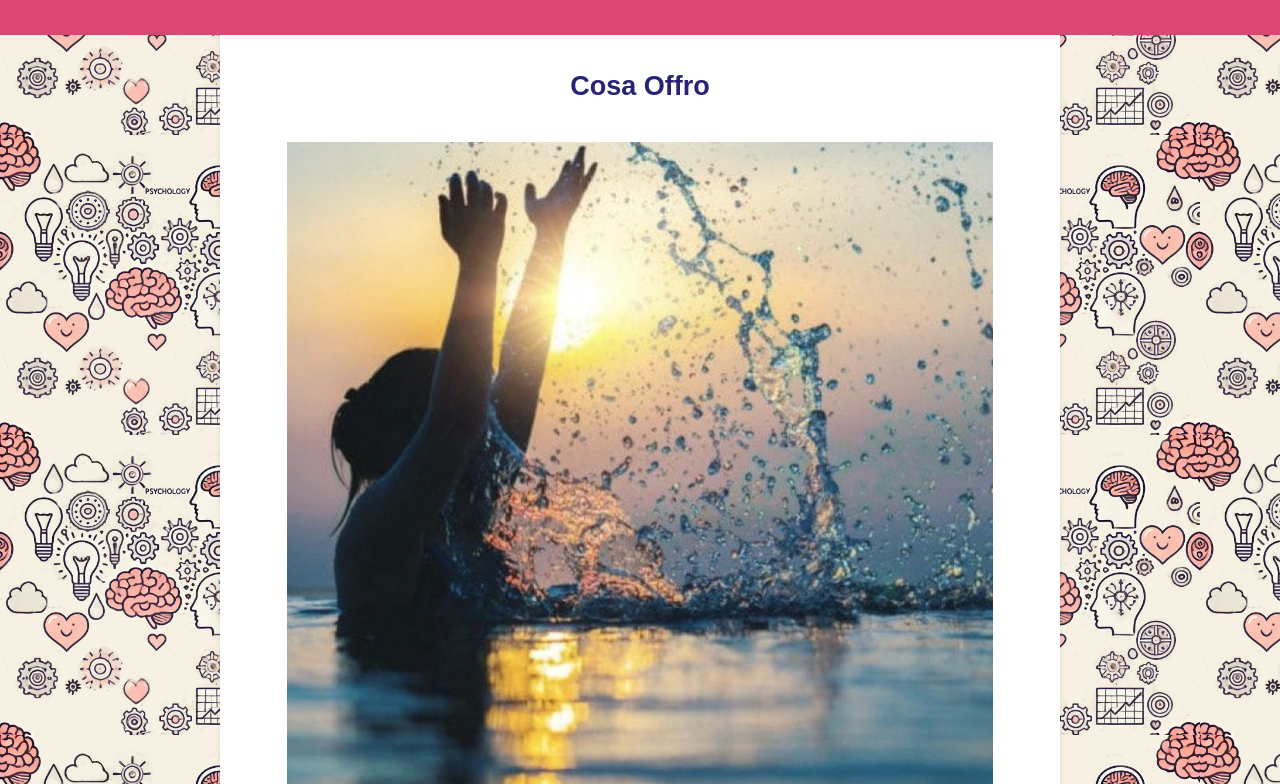
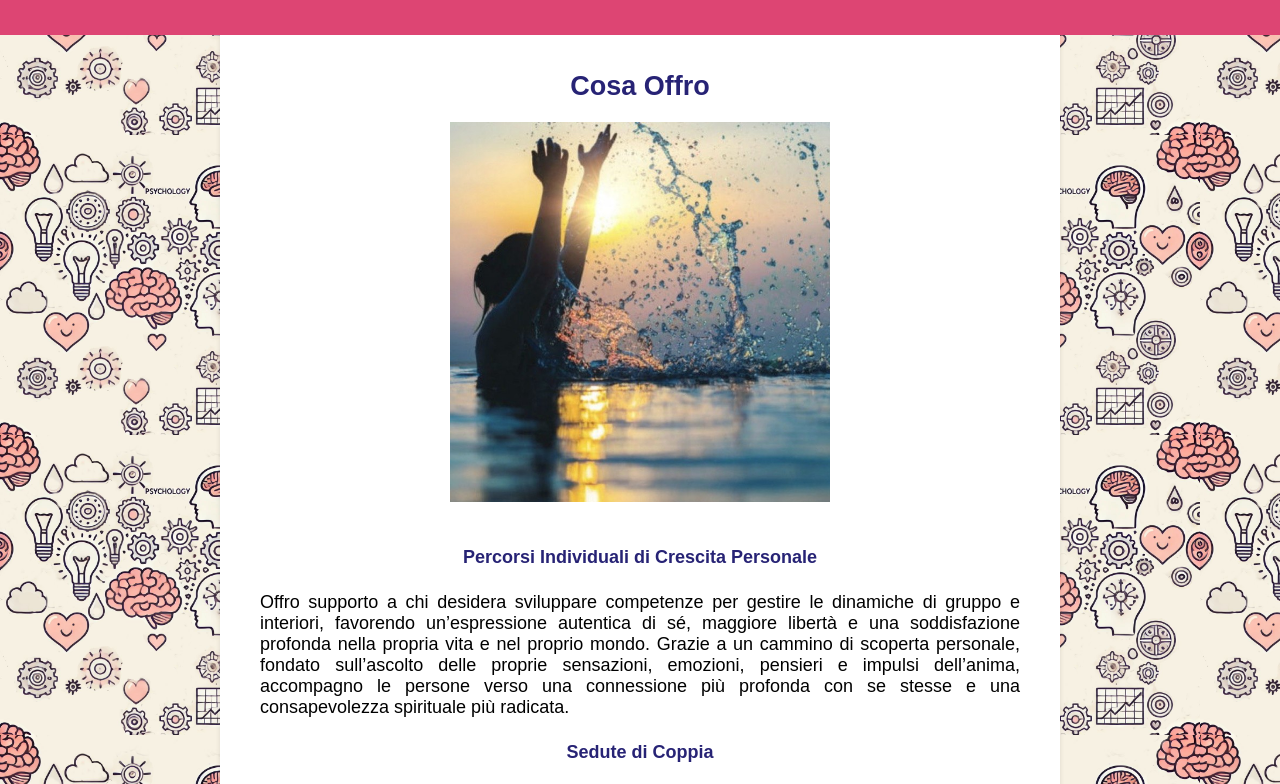
Before and after one commit to usualalteration/annalimblici, a plain HTML site: page index.html in a window 1280 px wide. Shown: the part 765-1549 px from the top of the page. Drawn offline with Linux system fonts and the light colour scheme.

Commit message:
Add files via upload

```diff
--- a/index.html
+++ b/index.html
@@ -55,7 +55,7 @@
                     <br/>
                         <h2 class="center-text">Cosa Offro</h2>
                         <div class="container">
-                            <img src="immagine5.jpg" alt="" />
+                            <img src="immagine5.jpg" alt="" class="img-first"/>
                             <br/>
                             <div> <!-- Testo a destra -->
                                 <h4>Percorsi Individuali di Crescita Personale</h4>
@@ -88,7 +88,6 @@
 
                         <h2 class="center-text">Curriculum</h2>
                         <div class="profile-section">
-                            <img src="immagine1.jpg" alt="Foto profilo" class="profile-image">
                             <div class="description">
                                 <p>Anna Limblici è docente di sostegno, counselor e psicologa, specializzata nell'inclusione scolastica
                                     e nella gestione di alunni con bisogni educativi speciali. Esperta nella consulenza psicopedagogica e
```
